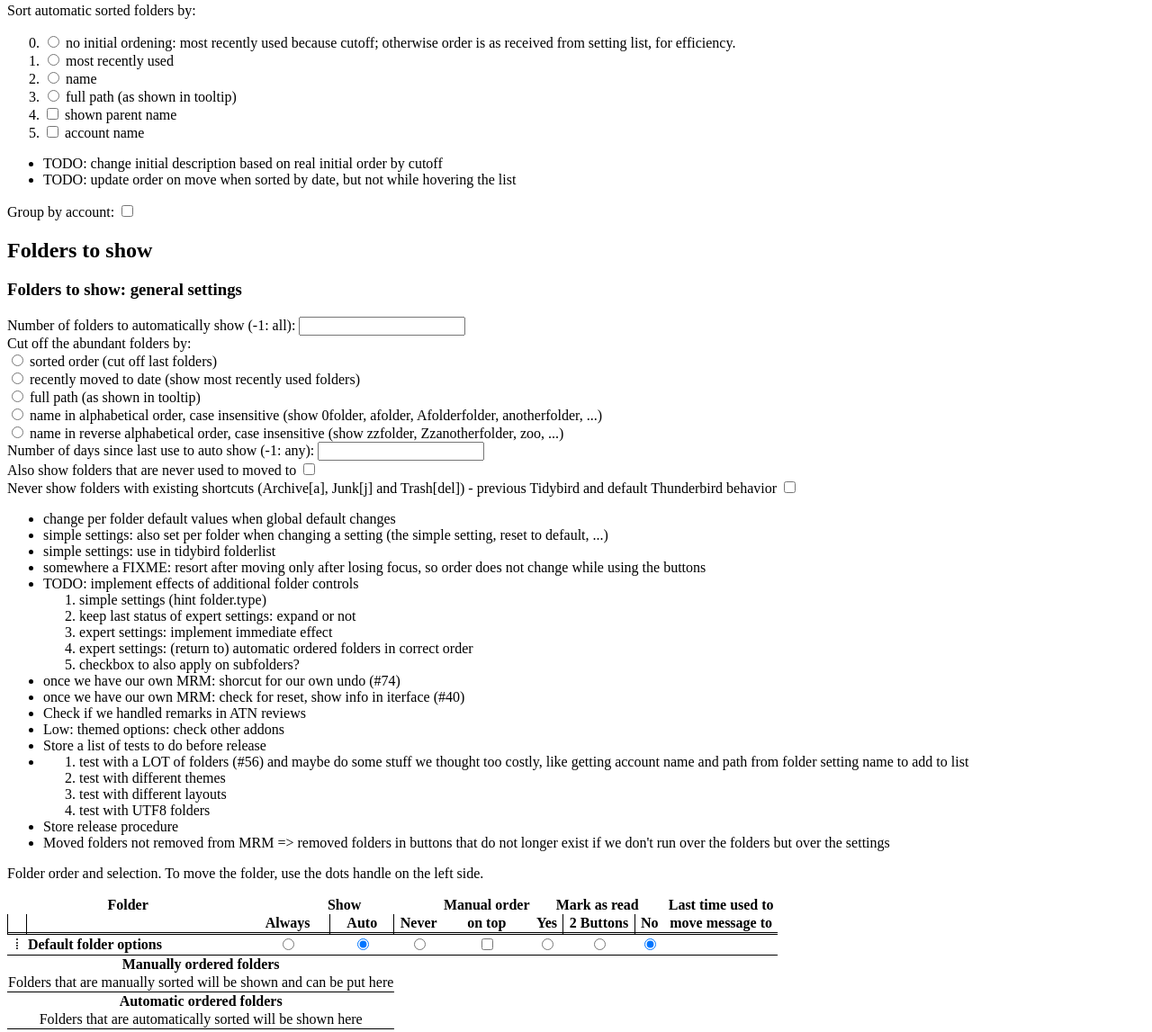
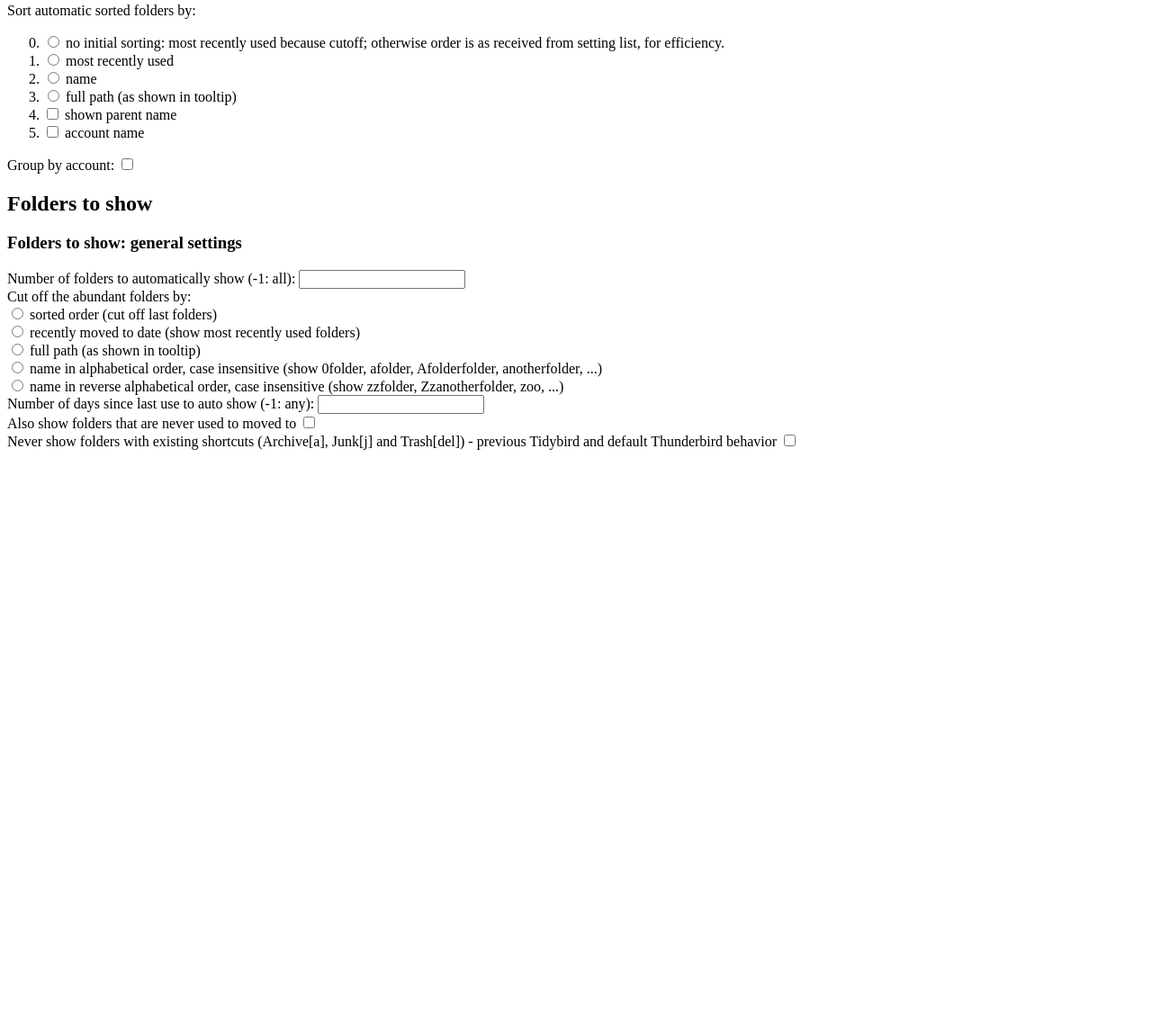
Before and after one commit to ganast/tidybird, a website with bundled scripts: page options/options.html in a window 1280 px wide. Shown: the part 235-1382 px from the top of the page at 90% size. After the commit the page ends 800 px from the top, so only its background shows below. Built offline with nearby package versions, Linux system fonts and the light colour scheme.

Commit message:
Prepare for release without expert settings

```diff
--- a/options/options.css
+++ b/options/options.css
@@ -39,3 +39,6 @@
 .default button.resetbutton {
     display: none;
 }
+.hidden {
+  display: none;
+}
--- a/options/options.html
+++ b/options/options.html
@@ -51,7 +51,7 @@
                 <ol start="0">
                     <li>
                         <input id="sortorder_no" name="sortorder_initial" type="radio" value="no"/>
-                        <label for="sortorder_no">no initial ordening: <span>most recently used because cutoff; otherwise</span> order is as received from setting list, for efficiency.</label>
+                        <label for="sortorder_no">no initial sorting: <span>most recently used because cutoff; otherwise</span> order is as received from setting list, for efficiency.</label>
                     </li>
                     <li>
                         <input id="sortorder_mostrecent" name="sortorder_initial" type="radio" value="mostrecent"/>
@@ -74,10 +74,6 @@
                         <label for="sortorder_accountname">account name</label>
                     </li>
                 </ol>
-                <ul>
-                    <li>TODO: change initial description based on real initial order by cutoff</li>
-                    <li>TODO: update order on move when sorted by date, but not while hovering the list</li>
-                </ul>
                 <div class="browser-style">
                     <label for="groupby_account">Group by account:</label>
                     <input id="groupby_account" name="groupby_account" type="checkbox"/>
@@ -128,37 +124,7 @@
                 </div>
             </div>
         </div>
-        <div id="expertsettings">
-            <ul>
-                <li>change per folder default values when global default changes</li>
-                <li>simple settings: also set per folder when changing a setting (the simple setting, reset to default, ...)</li>
-                <li>simple settings: use in tidybird folderlist</li>
-                <li>somewhere a FIXME: resort after moving only after losing focus, so order does not change while using the buttons</li>
-                <li>TODO: implement effects of additional folder controls
-                    <ol>
-                        <li>simple settings (hint folder.type)</li>
-                        <li>keep last status of expert settings: expand or not</li>
-                        <li>expert settings: implement immediate effect</li>
-                        <li>expert settings: (return to) automatic ordered folders in correct order</li>
-                        <li>checkbox to also apply on subfolders?</li>
-                    </ol>
-                </li>
-                <li>once we have our own MRM: shorcut for our own undo (#74)</li>
-                <li>once we have our own MRM: check for reset, show info in iterface (#40)</li>
-                <li>Check if we handled remarks in ATN reviews</li>
-                <li>Low: themed options: check other addons</li>
-                <li>Store a list of tests to do before release</li>
-                <li>
-                    <ol>
-                        <li>test with a LOT of folders (#56) and maybe do some stuff we thought too costly, like getting account name and path from folder setting name to add to list</li>
-                        <li>test with different themes</li>
-                        <li>test with different layouts</li>
-                        <li>test with UTF8 folders</li>
-                    </ol>
-                </li>
-                <li>Store release procedure</li>
-                <li>Moved folders not removed from MRM =&gt; removed folders in buttons that do not longer exist if we don't run over the folders but over the settings</li>
-            </ul>
+        <div id="expertsettings" class="hidden">
             <p>Folder order and selection. To move the folder, use the dots handle on the left side.</p>
             <!-- grid wants to take all the space or may not be aligned-->
             <table id="folderinput" class="folderview">
--- a/options/options.js
+++ b/options/options.js
@@ -133,6 +133,7 @@ async function addFolder(folder,Fdefault,folderstoshow_default) {
     if (span.getAttribute("data-name") == "MRM") {
       if (folder.tidybird_time) {
         span.textContent = common.parseDate(folder.tidybird_time);
+        // folderInfo.lastUsed can't be used, this is (or also includes) last time folder was opened
       }
     }
   }
```
Also changed, not shown: content/tidybirdpane_script.js (+7 -1 lines), roadmap.md (added, +39 -0 lines), manifest.json.
